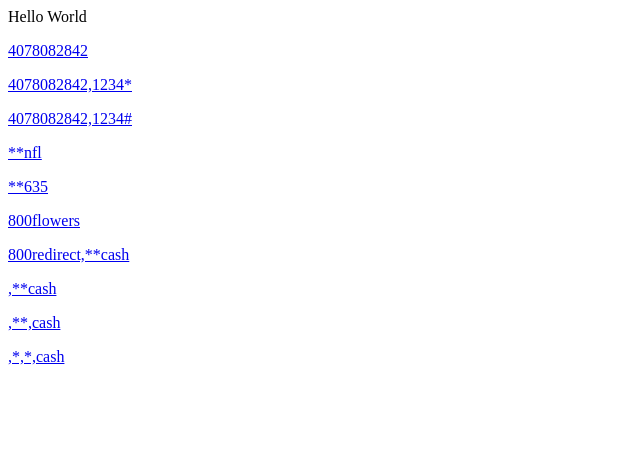
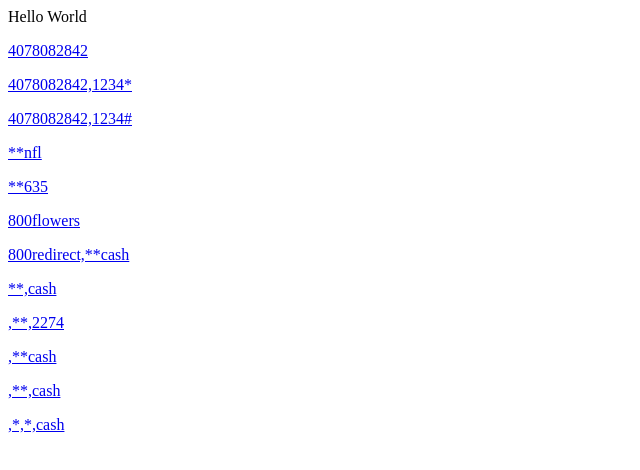
Before and after one commit to johnmarty/johnmarty.github.io, a plain HTML site: page index.html in a window 1280 px wide. Shown: the whole page, without its empty margins (0-640 px from the left). Drawn offline with Linux system fonts and the light colour scheme.

Commit message:
adding urls

```diff
--- a/index.html
+++ b/index.html
@@ -14,6 +14,10 @@ Hello World
 
 <p><a href="tel://800redirect,**cash">800redirect,**cash</a></p>
 
+<p><a href="tel://**,cash">**,cash</a></p>
+
+<p><a href="tel://**,2274">,**,2274</a></p>
+
 <p><a href="tel://,**cash">,**cash</a></p>
 
 <p><a href="tel://,**,cash">,**,cash</a></p>
```
